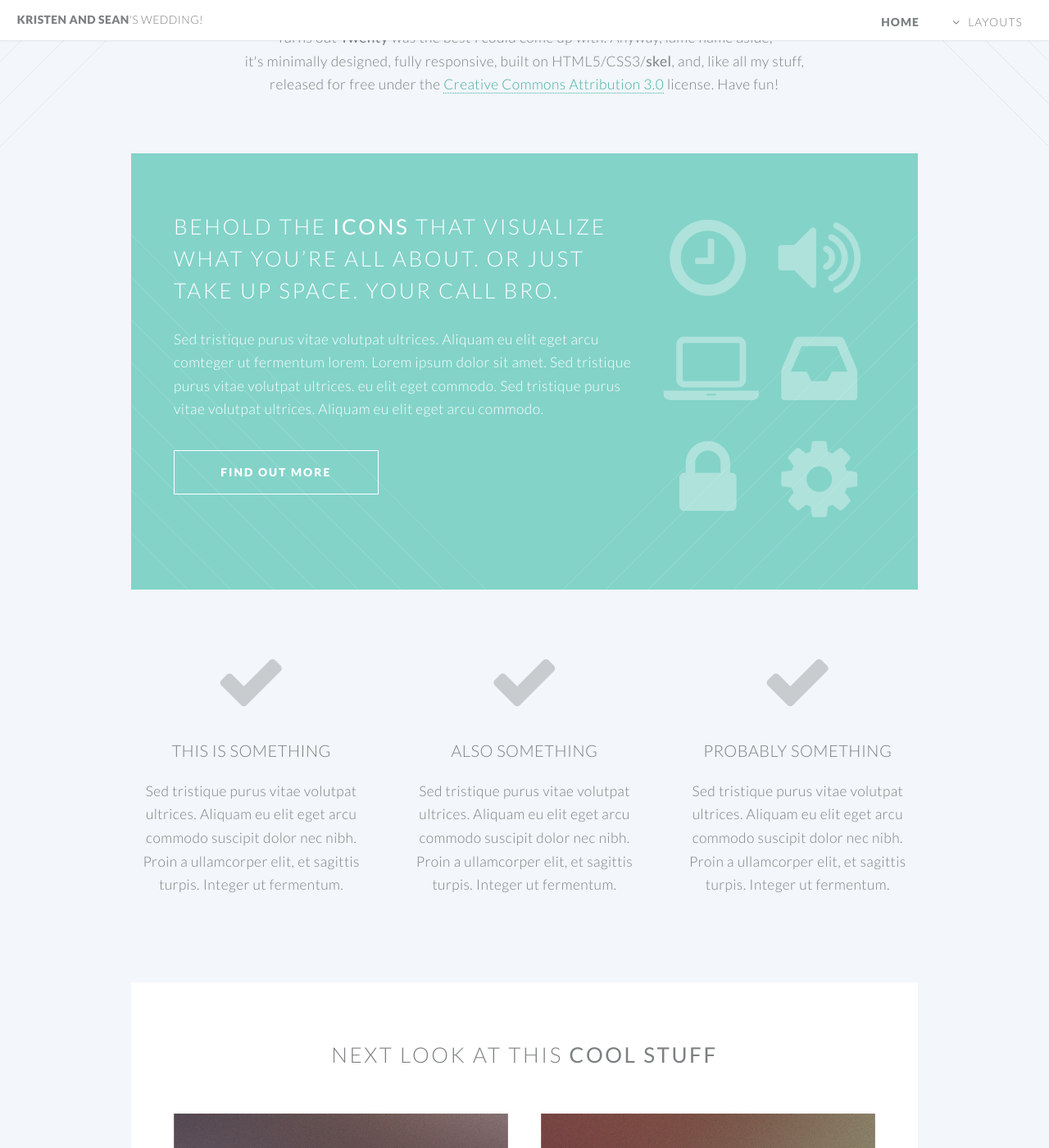
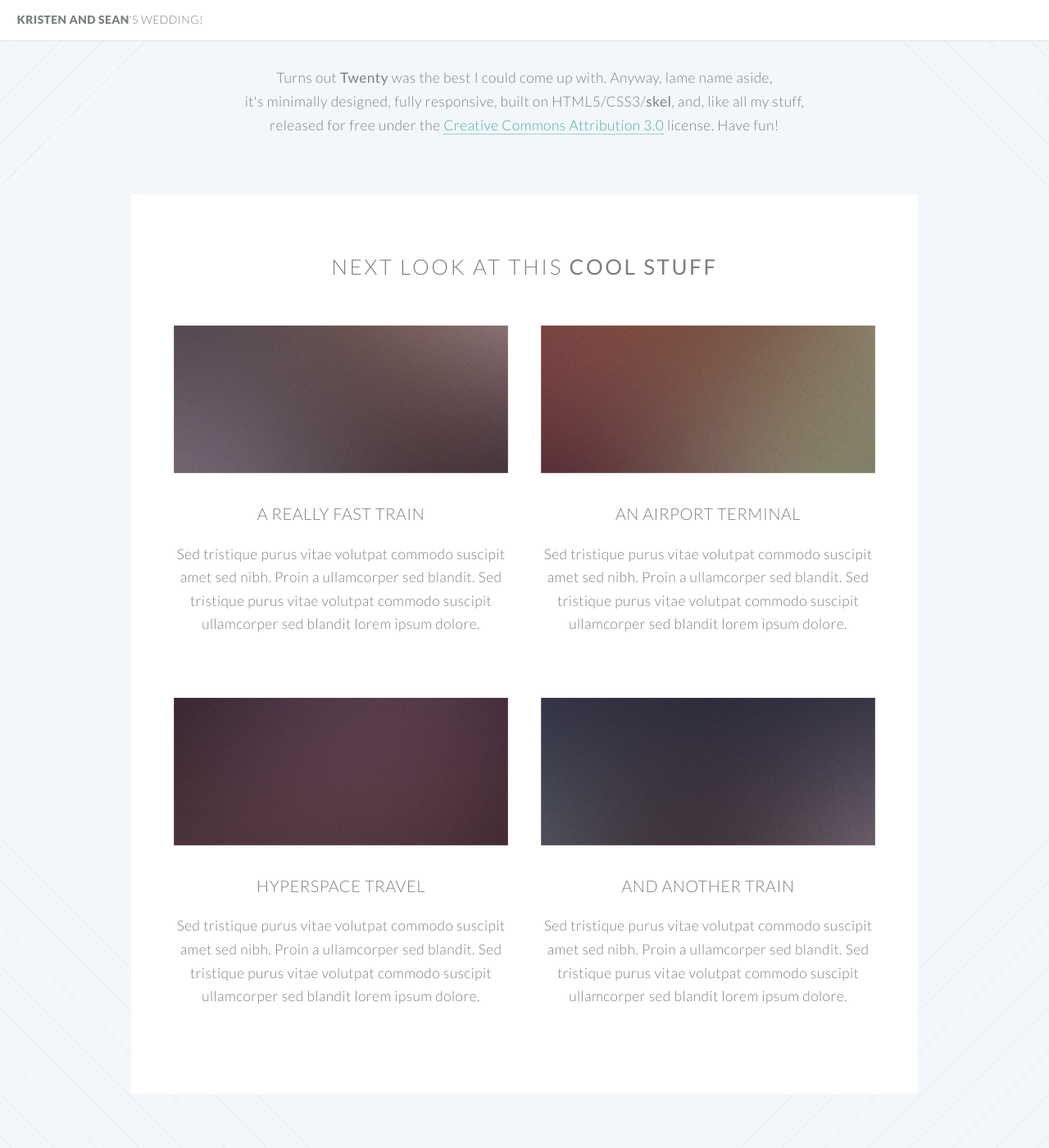
Before and after one commit to jbiatek/kristenwedding, a Jekyll site: the page built from index.html, in a window 1280 px wide and 1400 px high, scrolled down 854 px. Shown: the whole window at 82% size. Built offline with Jekyll 4.4.1, drawn with Linux system fonts in a browser that asks for light colours; some of the changed text lies outside the part shown.

Commit message:
Trimmed out a bunch of stuff that we probably won't need

```diff
--- a/_includes/footer.html
+++ b/_includes/footer.html
@@ -1,16 +1,16 @@
 			<!-- Footer -->
 				<footer id="footer">
 
-					<ul class="icons">
+					<!--ul class="icons">
 						<li><a href="#" class="icon circle fa-twitter"><span class="label">Twitter</span></a></li>
 						<li><a href="#" class="icon circle fa-facebook"><span class="label">Facebook</span></a></li>
 						<li><a href="#" class="icon circle fa-google-plus"><span class="label">Google+</span></a></li>
 						<li><a href="#" class="icon circle fa-github"><span class="label">Github</span></a></li>
 						<li><a href="#" class="icon circle fa-dribbble"><span class="label">Dribbble</span></a></li>
-					</ul>
+					</ul-->
 
 					<ul class="copyright">
-						<li>&copy; Untitled</li><li>Design: <a href="http://html5up.net">HTML5 UP</a></li>
+						<li>&copy; Kristen and Sean Anderson</li><li>Template by: <a href="http://html5up.net">HTML5 UP</a></li>
 					</ul>
 
 				</footer>
--- a/_includes/header.html
+++ b/_includes/header.html
@@ -1,6 +1,6 @@
 				<header id="header">
 					<h1 id="logo"><a href="{{ site.baseurl | prepend: site.url }}">Kristen and Sean<span>'s wedding!</span></a></h1>
-					<nav id="nav">
+					<!--nav id="nav">
 						<ul>
 							<li class="current"><a href="{{ site.baseurl | prepend: site.url }}">Home</a></li>
 							<li class="submenu">
@@ -22,7 +22,7 @@
 									</li>
 								</ul>
 							</li>
-							<!--li><a href="#" class="button special">Sign Up</a></li-->
+							<li><a href="#" class="button special">Sign Up</a></li>
 						</ul>
-					</nav>
+					</nav-->
 				</header>
--- a/index.html
+++ b/index.html
@@ -13,19 +13,15 @@
 					<div class="inner">
 
 						<header>
-							<h2>TWENTY</h2>
+							<h2>Kristen</h2>
+							<h2>&</h2>
+							<h2>Sean</h2>
 						</header>
-						<p>This is <strong>Twenty</strong>, a free
-						<br />
-						responsive template
-						<br />
-						by <a href="http://html5up.net">HTML5 UP</a>.</p>
-						<footer>
-							<ul class="buttons vertical">
-								<li><a href="#main" class="button fit scrolly">Tell Me More</a></li>
-							</ul>
-						</footer>
-
+						<p>
+						<strong>July 29, 2016</strong><br>
+						5735 Country Club Road<br>
+						Shorewood, MN 55331
+						</p>
 					</div>
 
 				</section>
@@ -45,76 +41,6 @@
 						<br />
 						released for free under the <a href="http://html5up.net/license">Creative Commons Attribution 3.0</a> license. Have fun!</p>
 					</header>
-
-					<!-- One -->
-						<section class="wrapper style2 container special-alt">
-							<div class="row 50%">
-								<div class="8u 12u(narrower)">
-
-									<header>
-										<h2>Behold the <strong>icons</strong> that visualize what you’re all about. or just take up space. your call bro.</h2>
-									</header>
-									<p>Sed tristique purus vitae volutpat ultrices. Aliquam eu elit eget arcu comteger ut fermentum lorem. Lorem ipsum dolor sit amet. Sed tristique purus vitae volutpat ultrices. eu elit eget commodo. Sed tristique purus vitae volutpat ultrices. Aliquam eu elit eget arcu commodo.</p>
-									<footer>
-										<ul class="buttons">
-											<li><a href="#" class="button">Find Out More</a></li>
-										</ul>
-									</footer>
-
-								</div>
-								<div class="4u 12u(narrower) important(narrower)">
-
-									<ul class="featured-icons">
-										<li><span class="icon fa-clock-o"><span class="label">Feature 1</span></span></li>
-										<li><span class="icon fa-volume-up"><span class="label">Feature 2</span></span></li>
-										<li><span class="icon fa-laptop"><span class="label">Feature 3</span></span></li>
-										<li><span class="icon fa-inbox"><span class="label">Feature 4</span></span></li>
-										<li><span class="icon fa-lock"><span class="label">Feature 5</span></span></li>
-										<li><span class="icon fa-cog"><span class="label">Feature 6</span></span></li>
-									</ul>
-
-								</div>
-							</div>
-						</section>
-
-					<!-- Two -->
-						<section class="wrapper style1 container special">
-							<div class="row">
-								<div class="4u 12u(narrower)">
-
-									<section>
-										<span class="icon featured fa-check"></span>
-										<header>
-											<h3>This is Something</h3>
-										</header>
-										<p>Sed tristique purus vitae volutpat ultrices. Aliquam eu elit eget arcu commodo suscipit dolor nec nibh. Proin a ullamcorper elit, et sagittis turpis. Integer ut fermentum.</p>
-									</section>
-
-								</div>
-								<div class="4u 12u(narrower)">
-
-									<section>
-										<span class="icon featured fa-check"></span>
-										<header>
-											<h3>Also Something</h3>
-										</header>
-										<p>Sed tristique purus vitae volutpat ultrices. Aliquam eu elit eget arcu commodo suscipit dolor nec nibh. Proin a ullamcorper elit, et sagittis turpis. Integer ut fermentum.</p>
-									</section>
-
-								</div>
-								<div class="4u 12u(narrower)">
-
-									<section>
-										<span class="icon featured fa-check"></span>
-										<header>
-											<h3>Probably Something</h3>
-										</header>
-										<p>Sed tristique purus vitae volutpat ultrices. Aliquam eu elit eget arcu commodo suscipit dolor nec nibh. Proin a ullamcorper elit, et sagittis turpis. Integer ut fermentum.</p>
-									</section>
-
-								</div>
-							</div>
-						</section>
 
 					<!-- Three -->
 						<section class="wrapper style3 container special">
@@ -172,28 +98,6 @@
 								</div>
 							</div>
 
-							<footer class="major">
-								<ul class="buttons">
-									<li><a href="#" class="button">See More</a></li>
-								</ul>
-							</footer>
-
 						</section>
 
 				</article>
-
-			<!-- CTA -->
-				<section id="cta">
-
-					<header>
-						<h2>Ready to do <strong>something</strong>?</h2>
-						<p>Proin a ullamcorper elit, et sagittis turpis integer ut fermentum.</p>
-					</header>
-					<footer>
-						<ul class="buttons">
-							<li><a href="#" class="button special">Take My Money</a></li>
-							<li><a href="#" class="button">LOL Wut</a></li>
-						</ul>
-					</footer>
-
-				</section>
```
